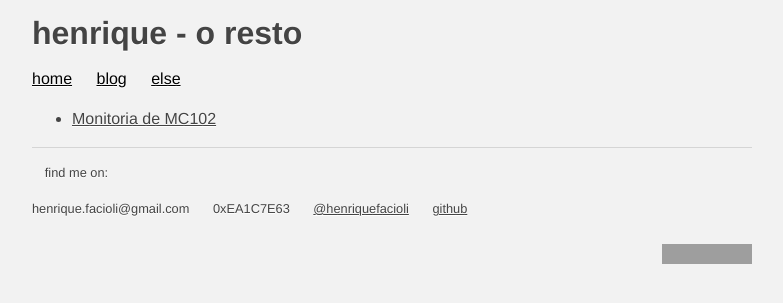
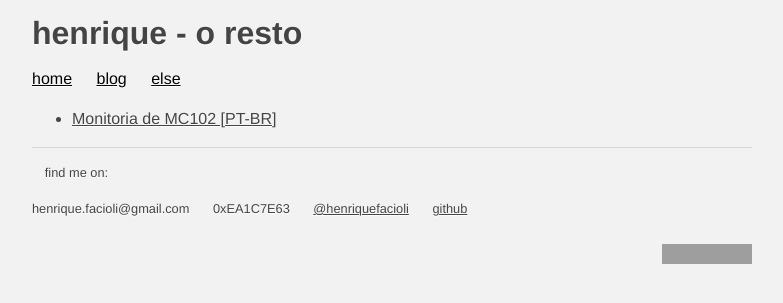
Before and after one commit to faciolihenrique/henriquefacioli.github.io, a Jekyll site: the page built from else/index.html, in a window 1280 px wide. Shown: the top 303 px of the page, without its empty margins (248-1031 px from the left). Built offline with Jekyll 4.4.1, drawn with Linux system fonts in a browser that asks for light colours; grey boxes are pictures that could not be loaded.

Commit message:
add language

```diff
--- a/else/index.html
+++ b/else/index.html
@@ -3,5 +3,5 @@ layout: default
 title: henrique - o resto
 ---
 	<ul class="posts">
-	    <li><a href="/else/mc102">Monitoria de MC102</a></li>
+	    <li><a href="/else/mc102">Monitoria de MC102 [PT-BR]</a></li>
 	</ul>
```
